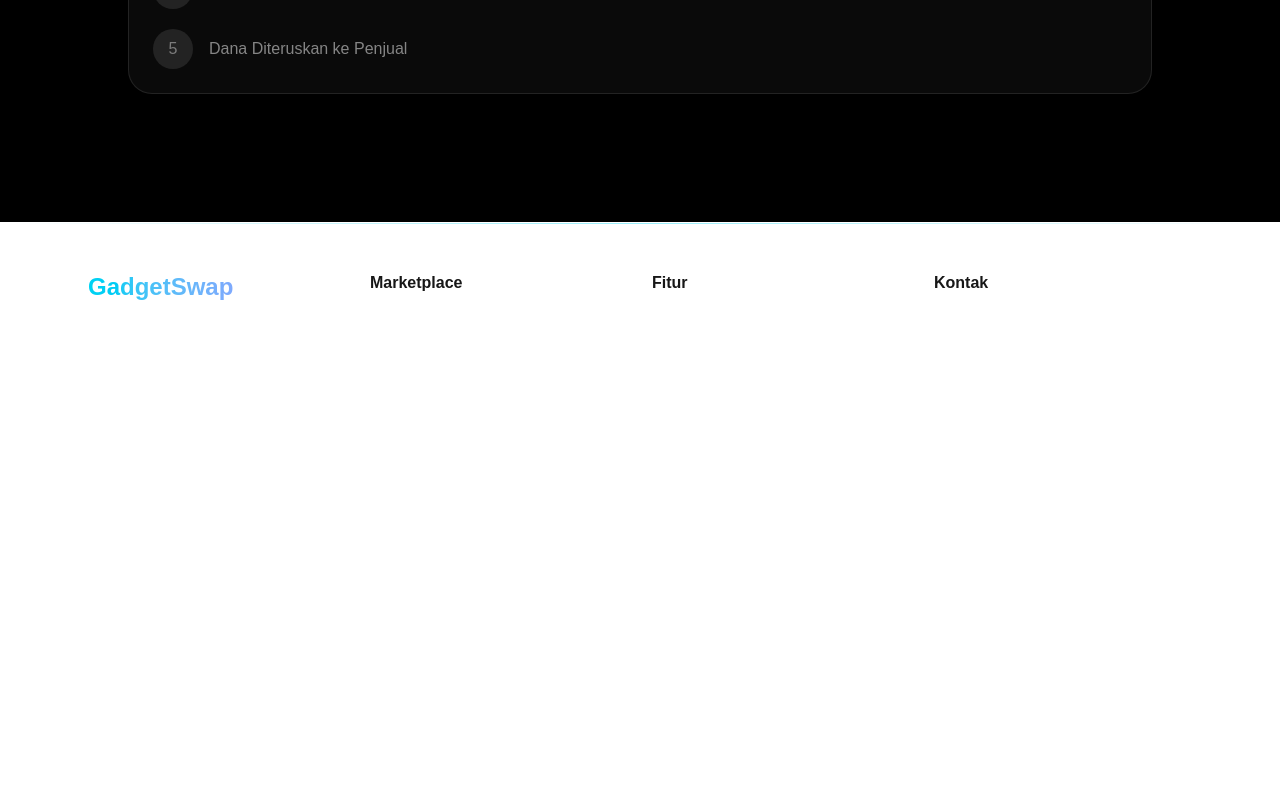
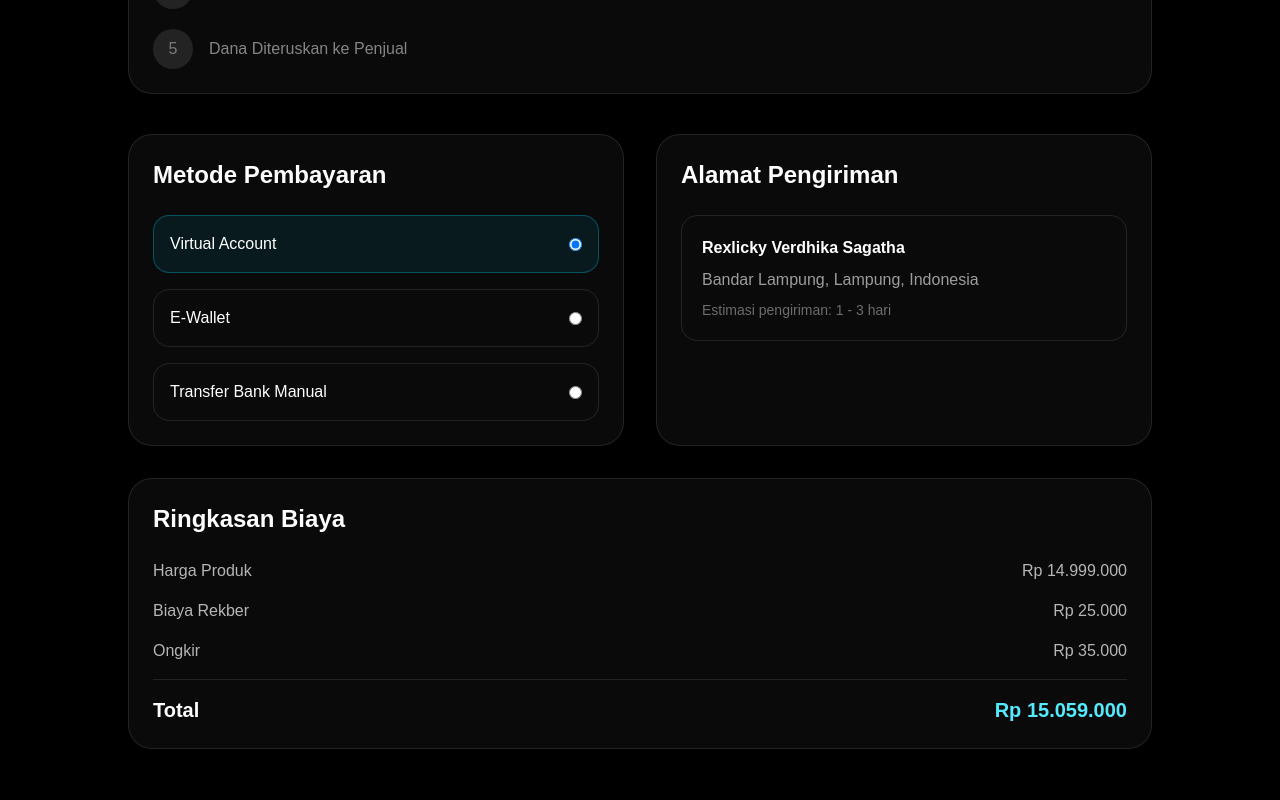
Before and after one commit to Rexlicky/gadgetswap, a Next.js app: page /checkout in a window 1280 px wide. Shown: the part 1240-2040 px from the top of the page. Before the commit the page ends 1788 px from the top, so only its background shows below. Built offline with nearby package versions, Linux system fonts and the light colour scheme.

Commit message:
feat: add checkout payment and delivery details

```diff
--- a/src/app/checkout/page.js
+++ b/src/app/checkout/page.js
@@ -1,5 +1,6 @@
 import Link from "next/link";
 import TransactionTimeline from "@/components/checkout/TransactionTimeline";
+import CheckoutDetails from "@/components/checkout/CheckoutDetails";
 
 export const metadata = {
   title: "Checkout Rekber",
@@ -68,6 +69,8 @@ export default function CheckoutPage() {
           </div>
         </div>
         <TransactionTimeline />
+
+        <CheckoutDetails />
       </div>
     </main>
   );
--- /dev/null
+++ b/src/components/checkout/CheckoutDetails.jsx
@@ -0,0 +1,69 @@
+export default function CheckoutDetails() {
+  return (
+    <section className="mt-10 grid gap-8 lg:grid-cols-2">
+      {/* Payment Method */}
+      <div className="rounded-3xl border border-white/10 bg-white/[0.04] p-6">
+        <h2 className="text-2xl font-bold">Metode Pembayaran</h2>
+
+        <div className="mt-6 space-y-4">
+          <label className="flex cursor-pointer items-center justify-between rounded-2xl border border-cyan-400/30 bg-cyan-500/10 p-4">
+            <span>Virtual Account</span>
+            <input type="radio" name="payment" defaultChecked />
+          </label>
+
+          <label className="flex cursor-pointer items-center justify-between rounded-2xl border border-white/10 p-4">
+            <span>E-Wallet</span>
+            <input type="radio" name="payment" />
+          </label>
+
+          <label className="flex cursor-pointer items-center justify-between rounded-2xl border border-white/10 p-4">
+            <span>Transfer Bank Manual</span>
+            <input type="radio" name="payment" />
+          </label>
+        </div>
+      </div>
+
+      {/* Delivery Address */}
+      <div className="rounded-3xl border border-white/10 bg-white/[0.04] p-6">
+        <h2 className="text-2xl font-bold">Alamat Pengiriman</h2>
+
+        <div className="mt-6 rounded-2xl border border-white/10 p-5">
+          <p className="font-semibold">Rexlicky Verdhika Sagatha</p>
+          <p className="mt-2 text-white/60">
+            Bandar Lampung, Lampung, Indonesia
+          </p>
+          <p className="mt-2 text-sm text-white/40">
+            Estimasi pengiriman: 1 - 3 hari
+          </p>
+        </div>
+      </div>
+
+      {/* Cost Summary */}
+      <div className="rounded-3xl border border-white/10 bg-white/[0.04] p-6 lg:col-span-2">
+        <h2 className="text-2xl font-bold">Ringkasan Biaya</h2>
+
+        <div className="mt-6 space-y-4 text-white/70">
+          <div className="flex justify-between">
+            <span>Harga Produk</span>
+            <span>Rp 14.999.000</span>
+          </div>
+
+          <div className="flex justify-between">
+            <span>Biaya Rekber</span>
+            <span>Rp 25.000</span>
+          </div>
+
+          <div className="flex justify-between">
+            <span>Ongkir</span>
+            <span>Rp 35.000</span>
+          </div>
+
+          <div className="border-t border-white/10 pt-4 flex justify-between text-xl font-bold text-white">
+            <span>Total</span>
+            <span className="text-cyan-300">Rp 15.059.000</span>
+          </div>
+        </div>
+      </div>
+    </section>
+  );
+}
```
